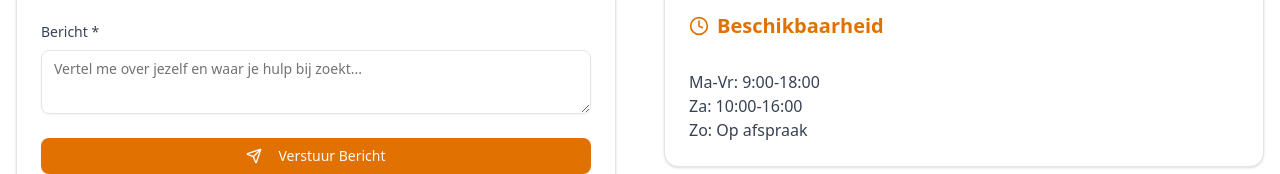
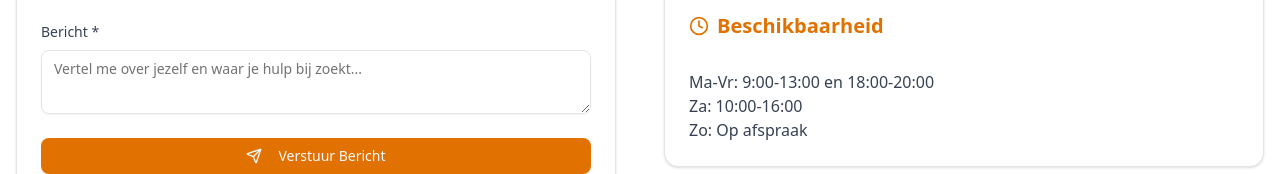
Before and after one commit to keyofselflove/key-of-self-love-website, a React (Vite) app in the folder key-of-self-love/: page /contact in a window 1280 px wide. Shown: the part 778-952 px from the top of the page. Built offline with nearby package versions, Linux system fonts and the light colour scheme.

Commit message:
Update Contact.jsx

```diff
--- a/key-of-self-love/src/components/Contact.jsx
+++ b/key-of-self-love/src/components/Contact.jsx
@@ -29,7 +29,7 @@ const Contact = ({ language }) => {
       send: 'Verstuur Bericht',
       contactInfo: 'Contactgegevens',
       hours: 'Beschikbaarheid',
-      hoursText: 'Ma-Vr: 9:00-18:00\nZa: 10:00-16:00\nZo: Op afspraak',
+      hoursText: 'Ma-Vr: 9:00-13:00 en 18:00-20:00\nZa: 10:00-16:00\nZo: Op afspraak',
       location: 'Locatie',
       locationText: 'Praktijk in Aruba\nHuisbezoeken mogelijk',
       selectService: 'Selecteer een dienst',
@@ -56,7 +56,7 @@ const Contact = ({ language }) => {
       send: 'Send Message',
       contactInfo: 'Contact Information',
       hours: 'Availability',
-      hoursText: 'Mon-Fri: 9:00-18:00\nSat: 10:00-16:00\nSun: By appointment',
+      hoursText: 'Mon-Fri: 9:00-18:00 and 18:00-20:00\nSat: 10:00-16:00\nSun: By appointment',
       location: 'Location',
       locationText: 'Practice in Aruba\nHome visits possible',
       selectService: 'Select a service',
@@ -92,7 +92,7 @@ const Contact = ({ language }) => {
       icon: Phone,
       title: language === 'nl' ? 'Telefoon' : 'Phone',
       value: '+297 56 14 808',
-      link: 'tel:+29756148080'
+      link: 'tel:+2975614808'
     },
     {
       icon: Mail,
```
